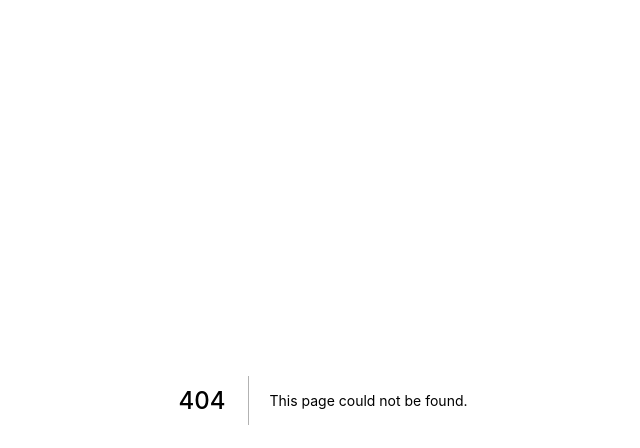
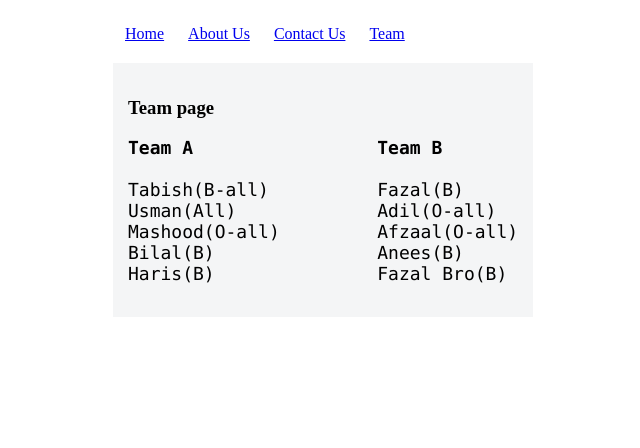
Before and after one commit to afzaalb/next-starter, a Next.js app: page /team in a window 1280 px wide. Before the commit this address had no page. Shown: the top 448 px of the page, without its empty margins (317-957 px from the left). Built offline with nearby package versions, Linux system fonts and the light colour scheme.

Commit message:
Fetch Data with getInitialProps

```diff
--- a/components/Header.js
+++ b/components/Header.js
@@ -17,6 +17,9 @@ const Header = () => (
       <Link href="/contact">
         <a style={{margin:'12px'}}>Contact Us</a>
       </Link>
+      <Link href="/team">
+        <a style={{margin:'12px'}}>Team</a>
+      </Link>
     </nav>
   </header>
 )
--- a/package.json
+++ b/package.json
@@ -17,6 +17,7 @@
   "license": "ISC",
   "dependencies": {
     "express": "^4.16.4",
+    "isomorphic-unfetch": "^3.0.0",
     "next": "^7.0.2",
     "react": "^16.6.3",
     "react-dom": "^16.6.3",
--- /dev/null
+++ b/pages/team.js
@@ -0,0 +1,24 @@
+import Layout from '../components/Layout';
+
+const teamStyles = {
+  fontSize: '18px',
+  fontFamily: 'Consolas,monospace',
+  wordWrap: 'wrap'
+}
+
+const Team = () => (
+  <Layout>
+    <h3>Team page</h3>
+    <pre style={teamStyles}>
+      <div><b>Team A</b>                 <b>Team B</b></div>
+      <br />
+      <div>Tabish(B-all)          Fazal(B)</div>
+      <div>Usman(All)             Adil(O-all)</div>
+      <div>Mashood(O-all)         Afzaal(O-all)</div>
+      <div>Bilal(B)               Anees(B)</div>
+      <div>Haris(B)               Fazal Bro(B)</div>
+    </pre>
+  </Layout>
+)
+
+export default Team
--- a/server.js
+++ b/server.js
@@ -11,7 +11,7 @@ app.prepare()
 
   server.get('/p/:id', (req, res) => {
     const actualPage = '/post'
-    const queryParams = { title: req.params.id }
+    const queryParams = { id: req.params.id }
     app.render(req, res, actualPage, queryParams)
   })
 
```
Also changed, not shown: pages/index.js (+17 -5 lines), pages/post.js (+16 -5 lines), 2 other files (tests, documents, lock files or other folders).
